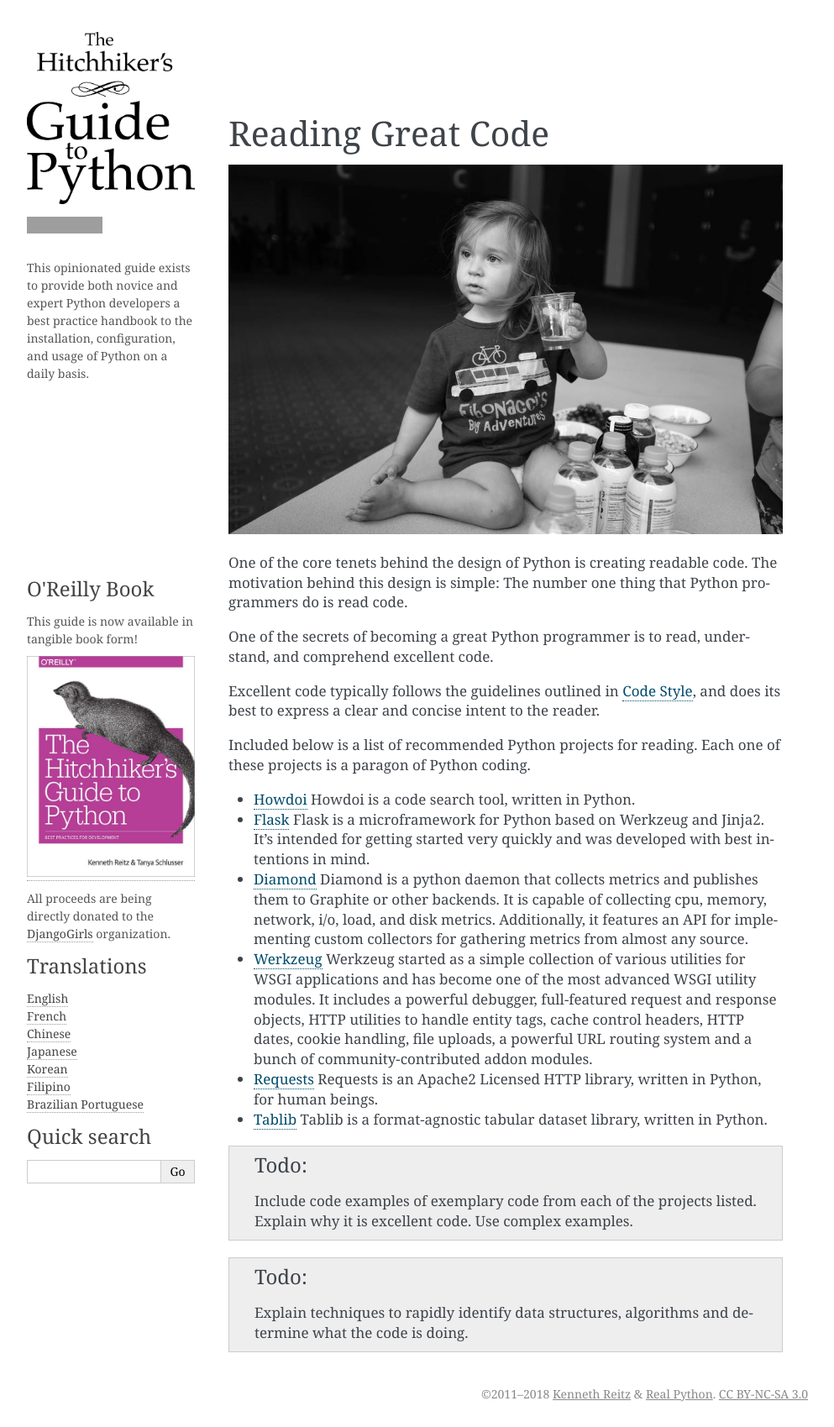
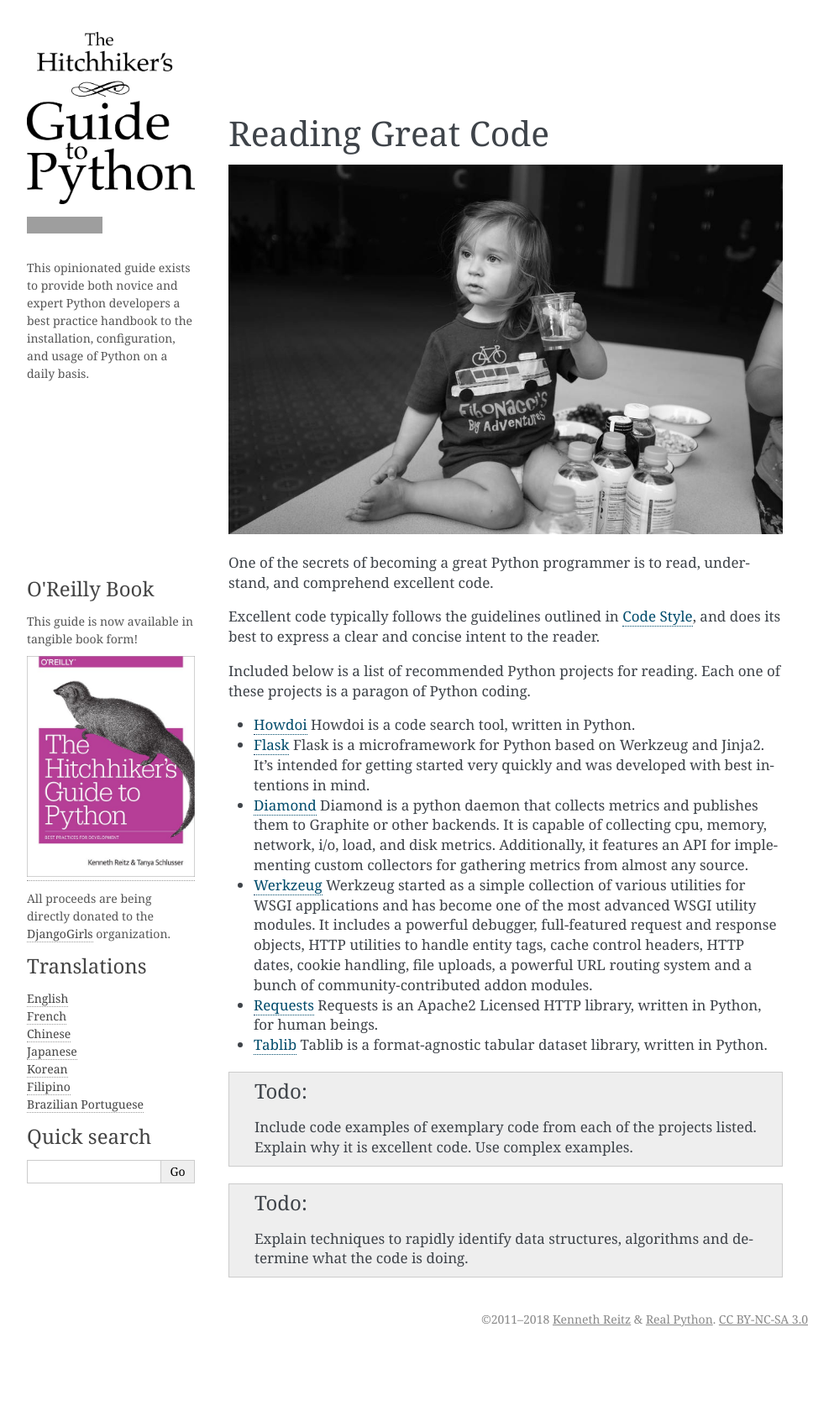
Before and after one commit to realpython/python-guide, a Sphinx documentation site: the page built from docs/writing/reading.rst, in a window 1280 px wide. Shown: the whole page at 84% size, without its empty margins (148-1141 px from the left). Built offline with Sphinx 7.4.7, drawn with Linux system fonts in a browser that asks for light colours; a script that is not in the unit is left out; after the commit the page ends 1610 px from its top, so only the background shows below that; grey boxes are pictures that could not be loaded.

Commit message:
Deleted first paragraph
The subject of this section is finding examples of excellent code, not "readability matters".

```diff
--- a/docs/writing/reading.rst
+++ b/docs/writing/reading.rst
@@ -2,10 +2,6 @@
 ==================
 
 .. image:: /_static/photos/34689452831_93d7fd0571_k_d.jpg
-
-One of the core tenets behind the design of Python is creating
-readable code. The motivation behind this design is simple: The number
-one thing that Python programmers do is read code.
 
 One of the secrets of becoming a great Python programmer is to read,
 understand, and comprehend excellent code.
```
